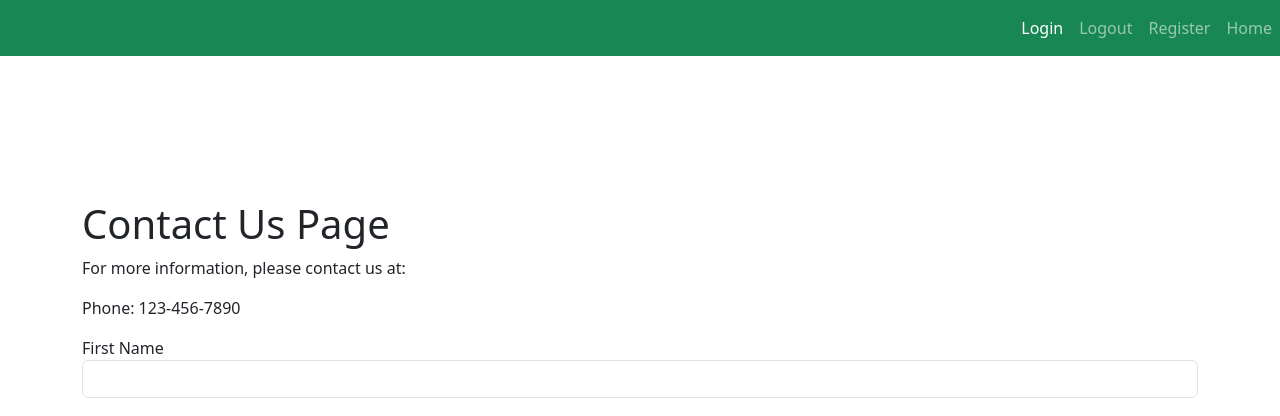
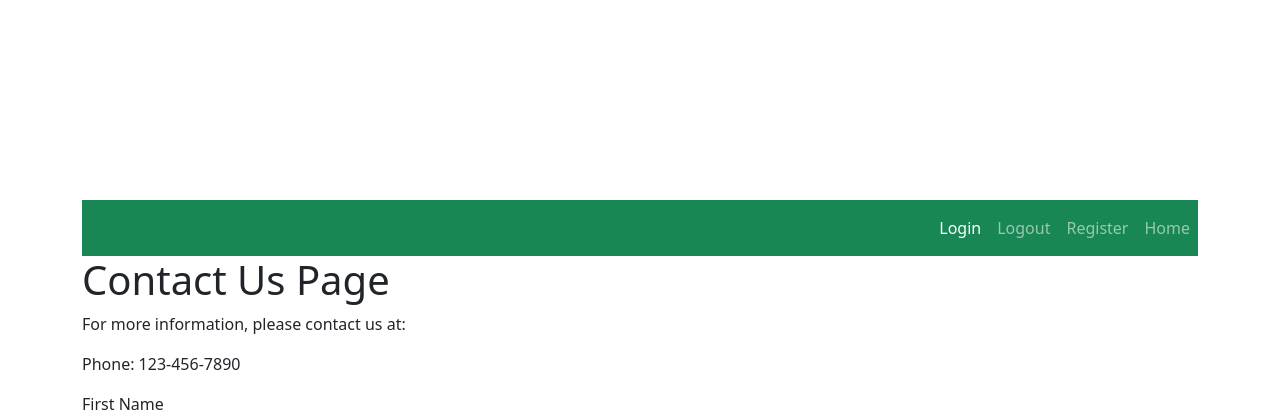
Before and after one commit to ivcos/FARMAI, a Flask app: page /ContactUs in a window 1280 px wide. Shown: the top 416 px of the page. Run offline with Flask 3, Linux system fonts and the light colour scheme.

Commit message:
base.html chnages

```diff
--- a/app/templates/base.html
+++ b/app/templates/base.html
@@ -20,7 +20,7 @@
       integrity="sha384-C6RzsynM9kWDrMNeT87bh95OGNyZPhcTNXj1NW7RuBCsyN/o0jlpcV8Qyq46cDfL"
       crossorigin="anonymous"></script>
     <header>
-      <nav class="navbar fixed-top navbar-expand-sm navbar-dark bg-success">
+      <nav class="navbar navbar-expand-sm navbar-dark bg-success">
         <div class="container-fluid">
           <!-- <div class="container-fluid"> -->
           <div class="navbar-brand">
```
